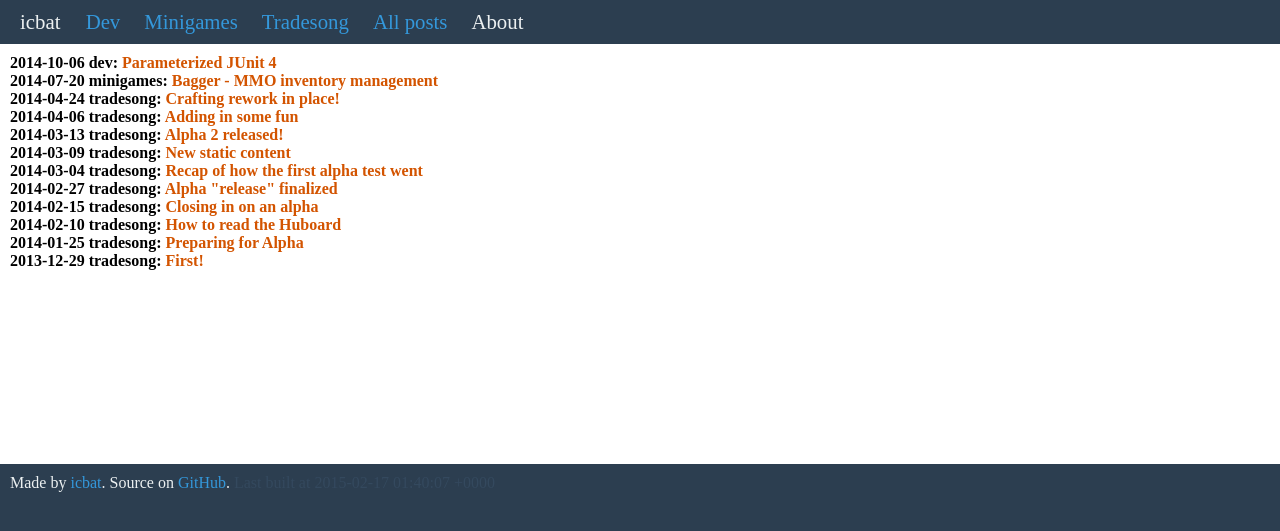
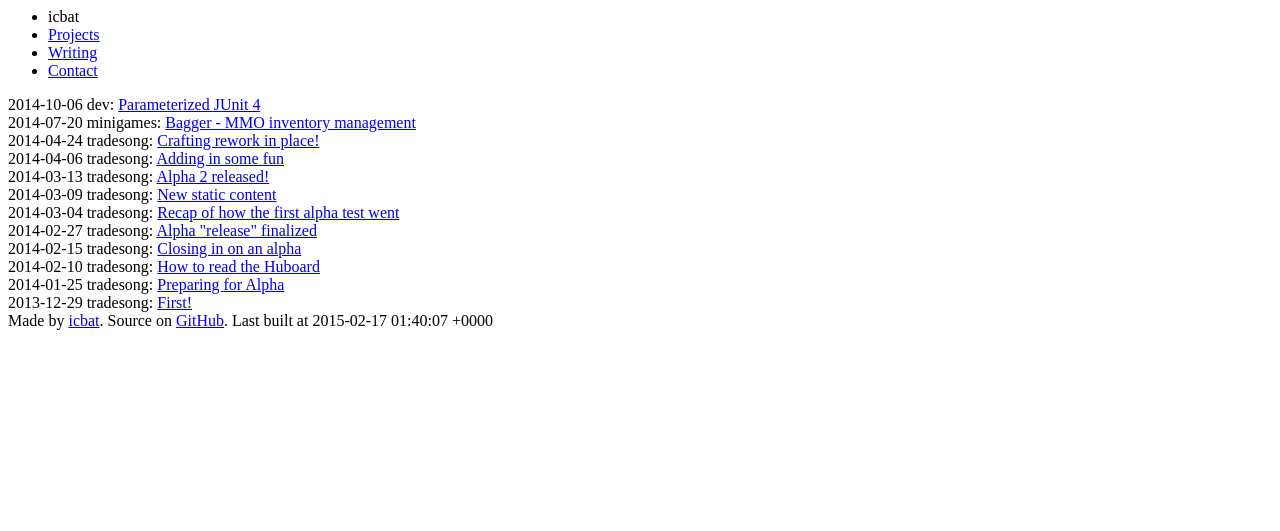
Before and after one commit to icbat/icbat.github.io, a Jekyll site: the page built from index.md, in a window 1280 px wide. Shown: the top 531 px of the page. Built offline with Jekyll 4.4.1, drawn with Linux system fonts in a browser that asks for light colours.

Commit message:
Beginning redesign

```diff
--- a/_includes/header.html
+++ b/_includes/header.html
@@ -1,10 +1,8 @@
 <header>
 	<ul>
 		<li>icbat</a>
-		<li><a href="{{site.url}}/dev">Dev</a></li>
-		<li><a href="{{site.url}}/minigames">Minigames</a></li>
-		<li><a href="{{site.url}}/tradesong">Tradesong</a></li>
-		<li><a href="{{site.url}}">All posts</a></li>
-		<li>About</li>
+		<li><a href="{{site.url}}/dev">Projects</a></li>
+		<li><a href="{{site.url}}/minigames">Writing</a></li>
+		<li><a href="{{site.url}}/tradesong">Contact</a></li>
 	</ul>
 </header>
--- a/stylesheets/stylesheet.css
+++ /dev/null
@@ -1,11 +0,0 @@
-body {background-color: #2c3e50; color: #ecf0f1}
-.timestamp {color: #34495e}
-body, header ul {margin: 0; padding: 0}
-header ul li, header ul {display: inline}
-header ul li {font-size: 1.3em}
-header, footer, .content, header ul li, .highlight {padding: 10}
-a, a:visited {text-decoration: none}
-h2, a, a:visited {color: #3498db}
-.content a, .content a:visited, h3 {color: #d35400}
-.content {background-color:#fff; color: #000; min-height: 400px}
-.postHeader {font-weight: bold}
```
